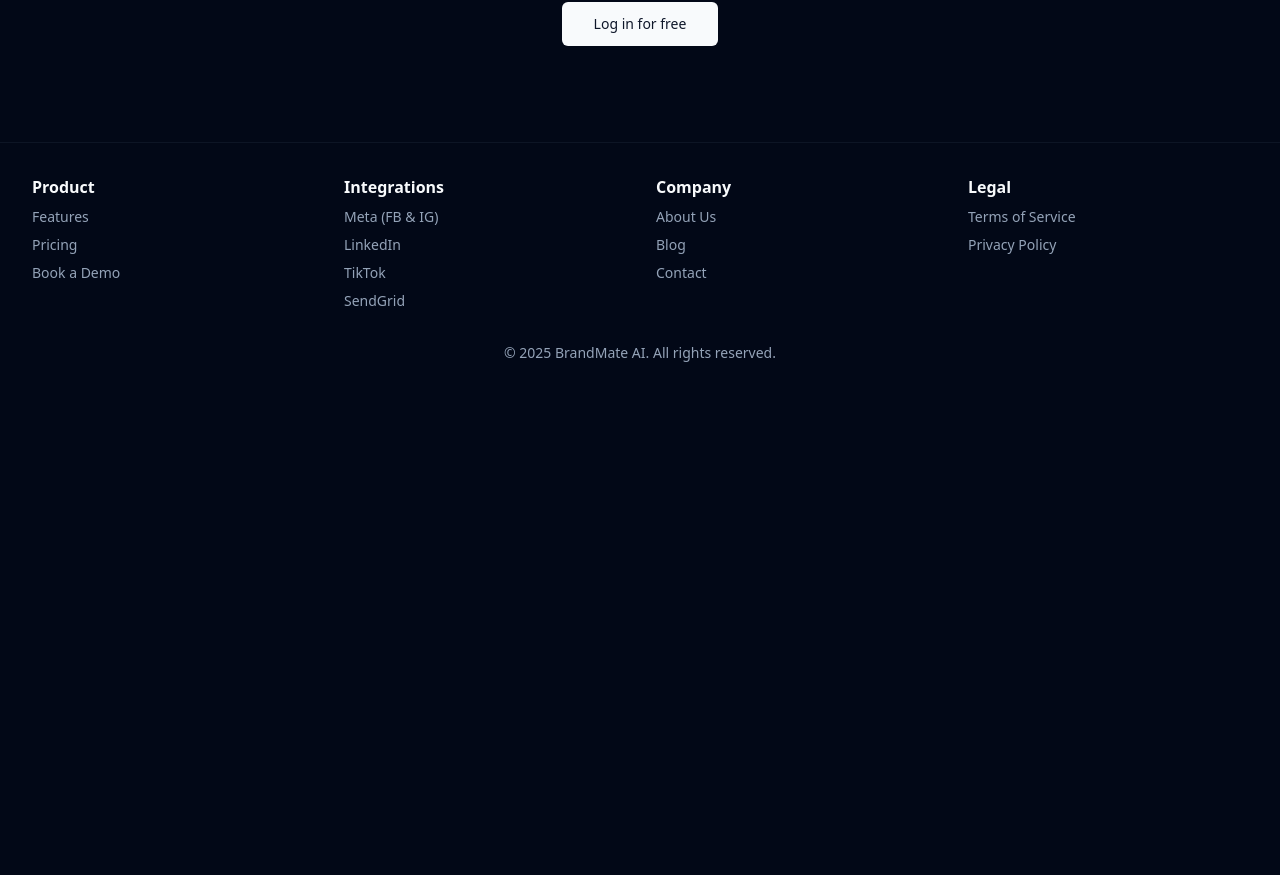
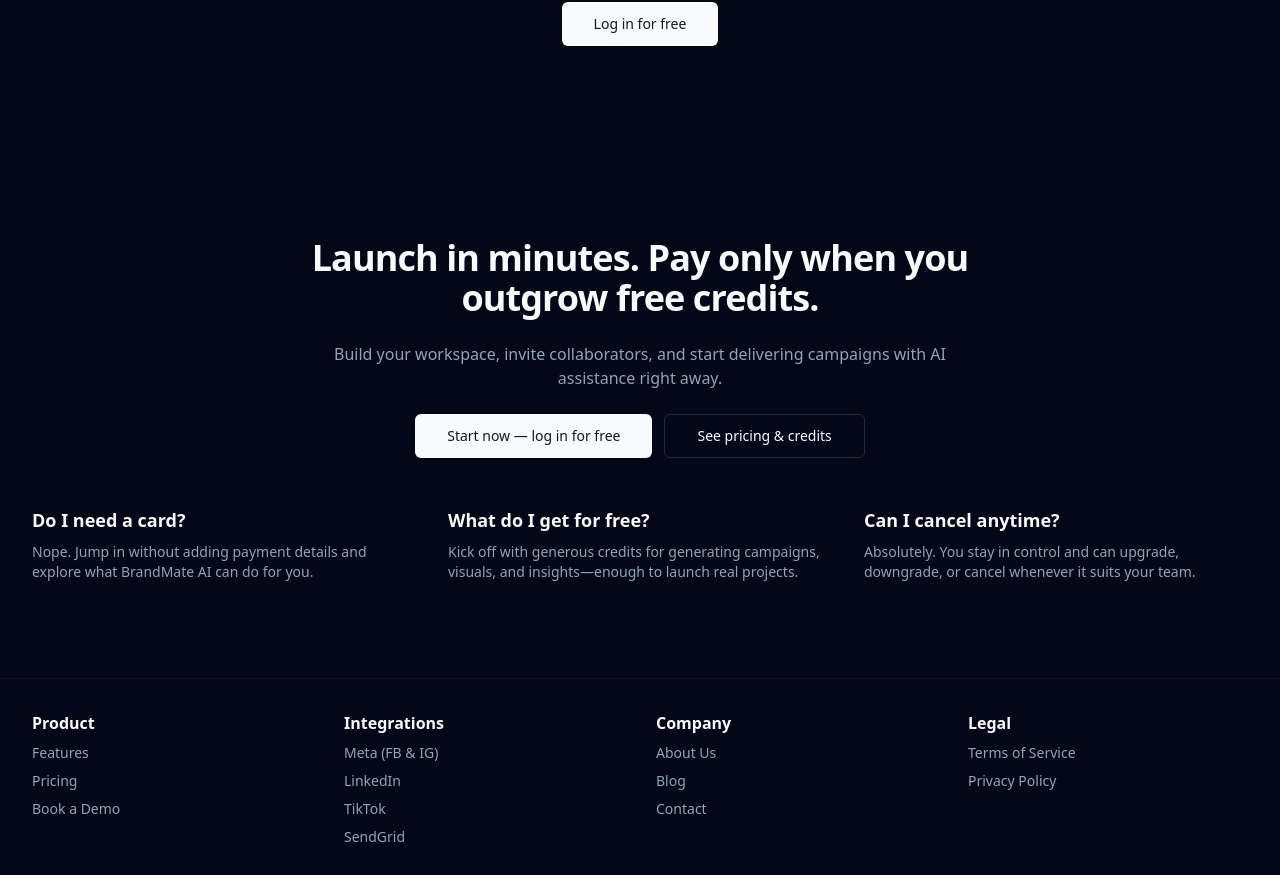
Before and after one commit to siriusaisolution-1/brandmateai, a Next.js app: page / in a window 1280 px wide. Shown: the part 1655-2530 px from the top of the page. Before the commit the page ends 2050 px from the top, so only its background shows below. Built offline with nearby package versions, Linux system fonts and the light colour scheme; no server answers; what reactfire would draw is missing.

Commit message:
feat: add final marketing CTA with micro faq (#46)

```diff
--- a/src/app/(marketing)/_components/home-page-client.tsx
+++ b/src/app/(marketing)/_components/home-page-client.tsx
@@ -4,7 +4,6 @@ import Link from "next/link";
 import { Bot, Calendar, BarChart } from "lucide-react";
 
 import { MarketingHeader } from "@/components/marketing-header";
-import { MarketingFooter } from "@/components/marketing-footer";
 import { SocialProofBar } from "@/components/social-proof-bar";
 import { Button } from "@/components/ui/button";
 import { Card, CardHeader, CardTitle, CardDescription } from "@/components/ui/card";
@@ -35,6 +34,9 @@ export function HomePageClient() {
                 <Link href="/pricing">See pricing</Link>
               </Button>
             </div>
+            <div className="text-sm text-muted-foreground">
+              Get started free. No credit card required.
+            </div>
           </div>
         </section>
 
@@ -53,21 +55,27 @@ export function HomePageClient() {
               <CardHeader>
                 <Bot className="w-8 h-8 text-primary mb-2" />
                 <CardTitle>AI Content Engine</CardTitle>
-                <CardDescription>Generate SEO-optimized blogs, stunning visuals, and engaging social posts in seconds.</CardDescription>
+                <CardDescription>
+                  Generate SEO-optimized blogs, stunning visuals, and engaging social posts in seconds.
+                </CardDescription>
               </CardHeader>
             </Card>
             <Card className="bg-muted/20 border-none">
               <CardHeader>
                 <Calendar className="w-8 h-8 text-primary mb-2" />
                 <CardTitle>Intelligent Automation</CardTitle>
-                <CardDescription>Plan your content with a drag-and-drop calendar and let the AI auto-post for you.</CardDescription>
+                <CardDescription>
+                  Plan your content with a drag-and-drop calendar and let the AI auto-post for you.
+                </CardDescription>
               </CardHeader>
             </Card>
             <Card className="bg-muted/20 border-none">
               <CardHeader>
                 <BarChart className="w-8 h-8 text-primary mb-2" />
                 <CardTitle>Strategic Insights</CardTitle>
-                <CardDescription>Monitor competitors, track trends, and get AI-powered insights to improve your performance.</CardDescription>
+                <CardDescription>
+                  Monitor competitors, track trends, and get AI-powered insights to improve your performance.
+                </CardDescription>
               </CardHeader>
             </Card>
           </div>
@@ -86,8 +94,6 @@ export function HomePageClient() {
           </div>
         </section>
       </main>
-
-      <MarketingFooter />
     </>
   );
 }
--- a/src/app/(marketing)/page.tsx
+++ b/src/app/(marketing)/page.tsx
@@ -2,9 +2,62 @@ import type { Metadata } from "next";
 import "./_noop-client";
 import { redirect } from "next/navigation";
 
+import Link from "next/link";
+
 import { HomePageClient } from "./_components/home-page-client";
 import { FirebaseAuthError, getServerAuthSession } from "@/lib/auth/verify-id-token";
 import ManifestNop from "@/components/manifest-nop";
+import { MarketingFooter } from "@/components/marketing-footer";
+import { Button } from "@/components/ui/button";
+
+function FinalCTA() {
+  const faqs = [
+    {
+      question: "Do I need a card?",
+      answer: "Nope. Jump in without adding payment details and explore what BrandMate AI can do for you.",
+    },
+    {
+      question: "What do I get for free?",
+      answer:
+        "Kick off with generous credits for generating campaigns, visuals, and insights—enough to launch real projects.",
+    },
+    {
+      question: "Can I cancel anytime?",
+      answer: "Absolutely. You stay in control and can upgrade, downgrade, or cancel whenever it suits your team.",
+    },
+  ];
+
+  return (
+    <section className="container py-16 md:py-24 text-center" data-testid="final-cta">
+      <div className="mx-auto max-w-2xl space-y-6">
+        <h2 className="text-3xl font-bold tracking-tight md:text-4xl">
+          Launch in minutes. Pay only when you outgrow free credits.
+        </h2>
+        <p className="text-muted-foreground">
+          Build your workspace, invite collaborators, and start delivering campaigns with AI assistance right away.
+        </p>
+        <div className="flex flex-col items-center justify-center gap-3 sm:flex-row">
+          <Button asChild size="lg">
+            <Link href="/login">Start now — log in for free</Link>
+          </Button>
+          <Button asChild size="lg" variant="outline">
+            <Link href="/pricing">See pricing &amp; credits</Link>
+          </Button>
+        </div>
+      </div>
+      <div className="mt-12" data-testid="micro-faq">
+        <dl className="grid gap-8 text-left sm:grid-cols-3">
+          {faqs.map((faq) => (
+            <div key={faq.question} className="space-y-2">
+              <dt className="text-lg font-semibold">{faq.question}</dt>
+              <dd className="text-sm text-muted-foreground">{faq.answer}</dd>
+            </div>
+          ))}
+        </dl>
+      </div>
+    </section>
+  );
+}
 
 export const metadata: Metadata = {
   title: "BrandMate AI | AI marketing co-pilot",
@@ -30,6 +83,8 @@ export default async function HomePage() {
     <>
       <ManifestNop />
       <HomePageClient />
+      <FinalCTA />
+      <MarketingFooter />
     </>
   );
 }
```
